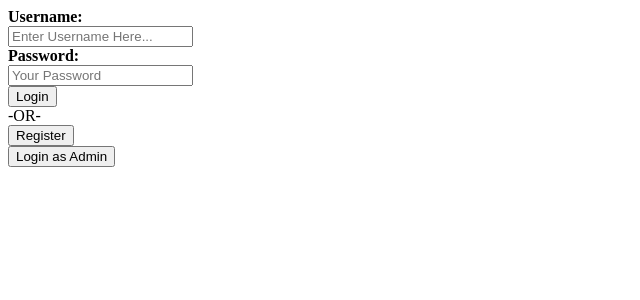
After one commit to WambiruL/chatbot, a PHP site: page /login.php in a window 1280 px wide. The commit adds this page. Shown: the top 300 px of the page, without its empty margins (0-640 px from the left). Run offline with PHP 8.4, Linux system fonts and the light colour scheme.

Commit message:
Create the login page

```diff
--- /dev/null
+++ b/login.php
@@ -0,0 +1,45 @@
+<?php
+session_start();
+require "dbconfig/config.php";
+?>
+<!DOCTYPE html>
+<html lang="en">
+<head>
+    <meta charset="UTF-8">
+    <meta name="viewport" content="width=device-width, initial-scale=1.0">
+    <title>Login</title>
+</head>
+<body>
+    <form class="my_form" action="login.php" method="post">
+        <label><b id="login_name">Username:</b></label><br>
+        <input name="username" id="us" type="text" placeholder="Enter Username Here..."><br>
+        <label><b id="login_pass">Password:</b></label><br>
+        <input name="password" id="pass" type="password" placeholder="Your Password"><br>
+        <input name="login" type="submit" id="login_btn" value="Login"><br>
+        -OR-<br>
+        <a href="register.php"><input type="button" id="register_btn" value="Register"><br></a>
+        <a href="admin.php"><input type="button" id="admin_btn" value="Login as Admin"></a>
+    </form>
+
+    <?php
+    if(isset($_POST['login'])){
+        $username=htmlspecialchars($_POST['username']);
+        $password=htmlspecialchars($_POST['password']);
+
+        $query="SELECT * FROM users WHERE username=:username;";
+        $stmt=$pdo->prepare($query);
+        $stmt->bindparam(":username",$username);
+        $stmt->execute();
+        if($stmt->rowCount()>0){
+            //valid
+            $_SESSION['username']=$username;
+            header('location:homepage.php');
+        }else{
+            //invalid
+            echo '<script type="text/javascript">alert("Invalid Credentials")</script>';
+        }
+    }
+    ?>
+
+</body>
+</html>
--- a/register.php
+++ b/register.php
@@ -10,7 +10,7 @@ require_once 'dbconfig/config.php';
 </head>
 <body>
     <h2>Sign Up</h2>
-    <form class="reg_form" action="register.php" method="post">
+    <form class="my_form" action="register.php" method="post">
         <label><b id="name">Username:</b></label><br>
         <input name="username" type="text" id="ruser" placeholder="Username" required><br>
         <label><b id="pass">Password:</b></label><br>
@@ -30,7 +30,7 @@ require_once 'dbconfig/config.php';
             $password2=htmlspecialchars($_POST['password2']);
             $email=htmlspecialchars($_POST['email']);
 
-            if($password1==$password2){
+            if($password==$password2){
                 $query="SELECT * FROM users WHERE username=:username;";
                 $stmt=$pdo->prepare($query);
                 $stmt->bindparam(":username", $username);
```
